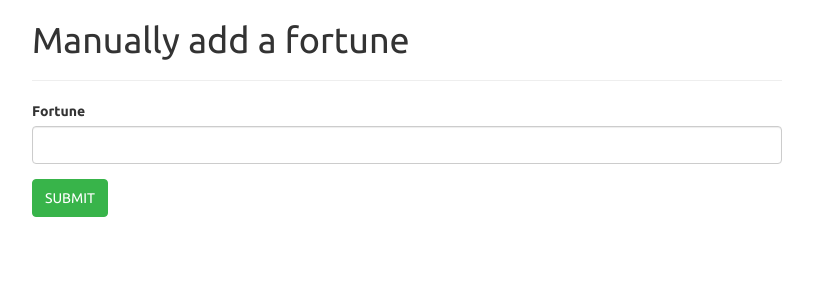
After one commit to buzzfeed-openlab/sms-fortune-cookie, a Flask app: template sms_swap/templates/addfortune.html in a window 1280 px wide. The commit adds this page. Shown: the top 300 px of the page, without its empty margins (233-1046 px from the left). Run offline with Flask 2, Linux system fonts and the light colour scheme; the template is opened without the code that fills it, so the values that code supplies are empty; some libraries are stand-ins or nearby versions.

Commit message:
tweaks for convenience, cleanliness

```diff
--- a/application.py
+++ b/application.py
@@ -58,10 +58,10 @@ def respond():
         session['seen_prompt'] = True
 
     elif not session.get('gave_ans',False):
-        # saving rec here
+        # saving answer here
         if incoming_msg: # only if there is a msg
-            new_rec = Answer(request.values.get('SmsSid'), request.values.get('From'), incoming_msg)
-            db.session.add(new_rec)
+            new_ans = Answer(request.values.get('SmsSid'), request.values.get('From'), incoming_msg)
+            db.session.add(new_ans)
             db.session.commit()
 
         # grabbing a fortune from a stranger
@@ -161,6 +161,19 @@ def disapprove(ans_id):
     db.session.commit()
     return redirect('/review')
 
+@application.route('/addfortune', methods=['GET', 'POST'])
+@requires_auth
+def add_fortune():
+
+    if request.method == 'POST':
+
+        new_ans = Answer(None, None, request.form['fortune-text'])
+        new_ans.is_approved = True
+        db.session.add(new_ans)
+        db.session.commit()
+
+    return render_template('addfortune.html')
+
 
 @application.route('/initialize')
 @requires_auth
--- /dev/null
+++ b/sms_swap/templates/addfortune.html
@@ -0,0 +1,25 @@
+{% extends 'base.html' %}
+
+{% block content %}
+<div class="container">
+  <div class="row">
+    <div class="col-sm-8 col-sm-offset-2">
+      <h1>Manually add a fortune</h1>
+      <hr/>
+
+      <form action="{{ url_for('add_fortune') }}" method="post">
+
+        <div class="form-group">
+          <label for="fortune-text">Fortune</label>
+          <input type="text" class="form-control" id="fortune-text" name="fortune-text" value="">
+        </div>
+
+        <input class="btn btn-success" type="submit" value="SUBMIT">
+      </form>
+
+
+
+    </div>
+  </div>
+</div>
+{% endblock %}
--- a/sms_swap/templates/index.html
+++ b/sms_swap/templates/index.html
@@ -5,7 +5,10 @@
   <div class="row">
     <div class="col-sm-8 col-sm-offset-2">
       <h1>Fortune Cookie Swap</h1>
-      <p><a href="/review">Review responses</a></p>
+      <p><a href="{{ url_for('review') }}">Review responses</a></p>
+      <p><a href="{{ url_for('reviewtrash') }}">See deleted responses</a></p>
+      <p><a href="{{ url_for('add_fortune') }}">Manually add fortunes</a></p>
+      <p><a href="{{ url_for('respond') }}">Twilio endpoint</a></p>
     </div>
   </div>
 </div>
```
